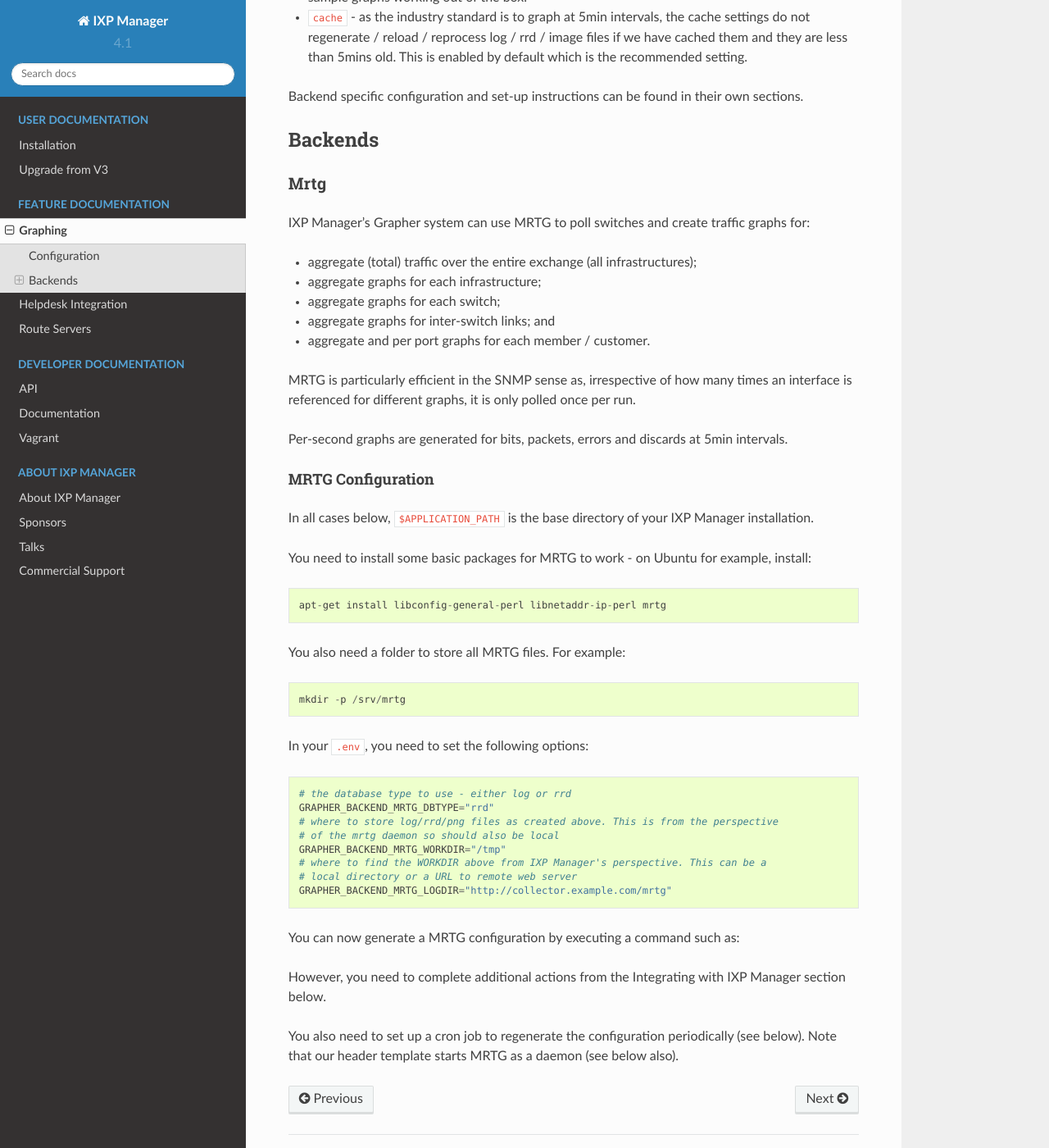
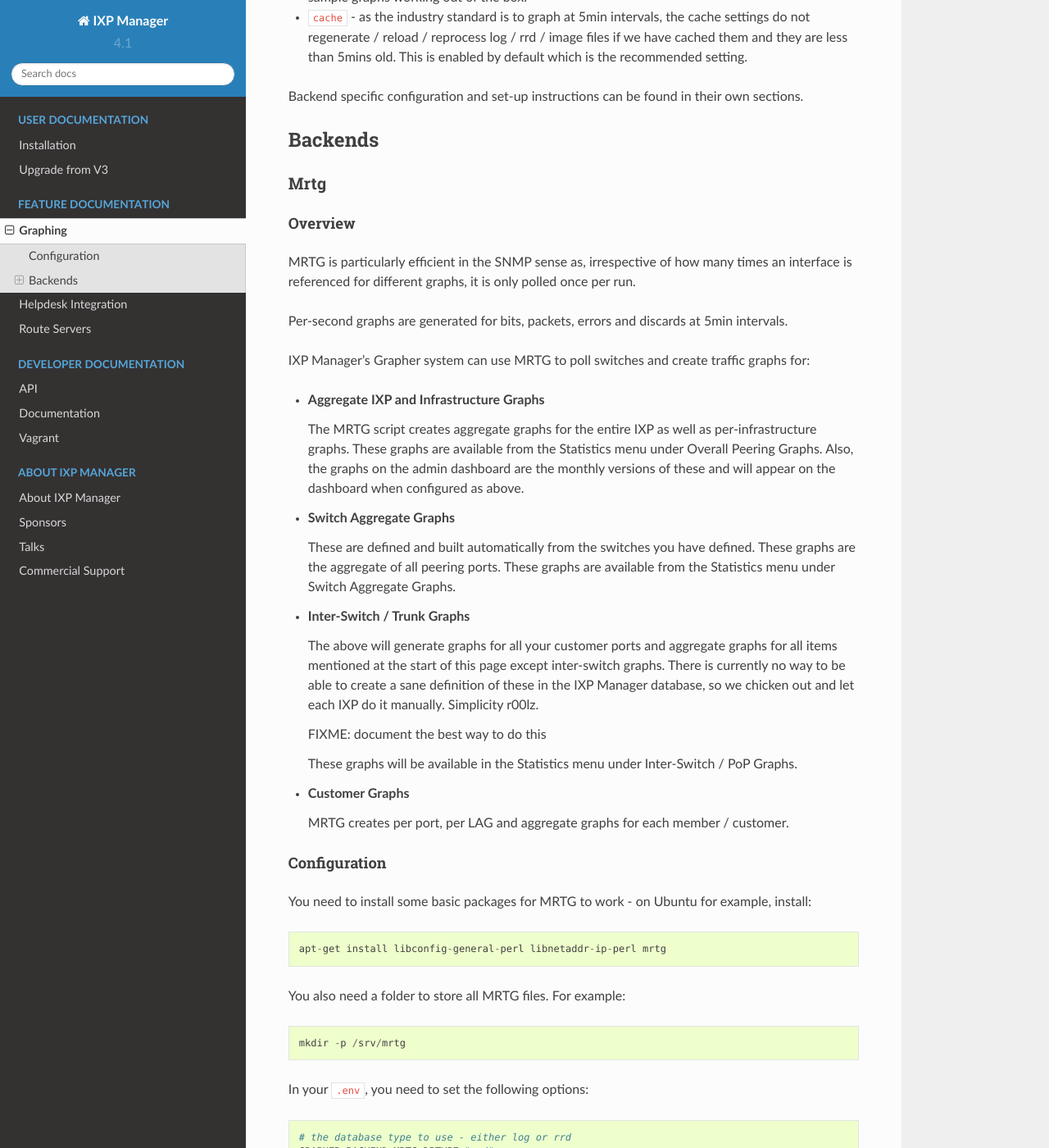
Before and after one commit to Cloudxtreme/ixp-manager-docs, a Sphinx documentation site: the page built from docs/features/graphing.rst, in a window 1280 px wide and 1400 px high, scrolled down 957 px. Shown: the whole window at 82% size. Built offline with Sphinx 7.4.7 and the Read the Docs theme 2.0.0, drawn with Linux system fonts in a browser that asks for light colours; some of the changed text lies outside the part shown.

Commit message:
More MRTG backend docs

```diff
--- a/docs/features/graphing.rst
+++ b/docs/features/graphing.rst
@@ -1,4 +1,4 @@
-.. _features-graphing
+.. _features-graphing:
 
 Graphing
 ======================
@@ -39,22 +39,38 @@
 Mrtg
 +++++
 
-IXP Manager's Grapher system can use MRTG to poll switches and create traffic graphs for:
-
-* aggregate (total) traffic over the entire exchange (all infrastructures);
-* aggregate graphs for each infrastructure;
-* aggregate graphs for each switch;
-* aggregate graphs for inter-switch links; and
-* aggregate and per port graphs for each member / customer.
+Overview
+%%%%%%%%%
 
 MRTG is particularly efficient in the SNMP sense as, irrespective of how many times an interface is referenced for different graphs, it is only polled once per run.
 
 Per-second graphs are generated for bits, packets, errors and discards at 5min intervals.
 
-MRTG Configuration
+IXP Manager's Grapher system can use MRTG to poll switches and create traffic graphs for:
+
+* **Aggregate IXP and Infrastructure Graphs**
+
+  The MRTG script creates aggregate graphs for the entire IXP as well as per-infrastructure graphs. These graphs are available from the Statistics menu under Overall Peering Graphs. Also, the graphs on the admin dashboard are the monthly versions of these and will appear on the dashboard when configured as above.
+
+* **Switch Aggregate Graphs**
+
+  These are defined and built automatically from the switches you have defined. These graphs are the aggregate of all peering ports. These graphs are available from the Statistics menu under Switch Aggregate Graphs.
+
+* **Inter-Switch / Trunk Graphs**
+
+  The above will generate graphs for all your customer ports and aggregate graphs for all items mentioned at the start of this page except inter-switch graphs. There is currently no way to be able to create a sane definition of these in the IXP Manager database, so we chicken out and let each IXP do it manually. Simplicity r00lz.
+
+  FIXME: document the best way to do this
+
+  These graphs will be available in the Statistics menu under Inter-Switch / PoP Graphs.
+
+* **Customer Graphs**
+
+  MRTG creates per port, per LAG and aggregate graphs for each member / customer.
+
+
+Configuration
 %%%%%%%%%%%%%%%%%%%%%
-
-In all cases below, ``$APPLICATION_PATH`` is the base directory of your IXP Manager installation.
 
 You need to install some basic packages for MRTG to work - on Ubuntu for example, install:
 
@@ -84,6 +100,49 @@
 
 You can now generate a MRTG configuration by executing a command such as:
 
-However, you need to complete additional actions from the Integrating with IXP Manager section below.
+::
 
-You also need to set up a cron job to regenerate the configuration periodically (see below). Note that our header template starts MRTG as a daemon (see below also).
+  # output to stdout:
+  ./artisan grapher:generate-configuration -B mrtg
+  # output to a named file
+  ./artisan grapher:generate-configuration -B mrtg -O /tmp/mrtg.cfg.candidate
+
+You could also combine a syntax check before putting the resultant file live. Here's a complete example that could be run via cron:
+
+::
+
+  #! /bin/sh
+
+  APPLICATION_PATH=/srv/ixp
+
+  # Synchronise configuration files
+  ${APPLICATION_PATH}/artisan grapher:generate-configuration -B mrtg -O /tmp/mrtg.cfg.candidate
+
+  /usr/bin/mrtg --check /tmp/mrtg.cfg.candidate                 \
+    && /bin/mv /tmp/mrtg.cfg.candidate /etc/mrtg/mrtg.cfg
+
+Note that our header template starts MRTG as a daemon. On FreeBSD, MRTG comes with an initd script by default and you can kick it off on boot with something like the following in rc.conf:
+
+::
+
+  mrtg_daemon_enable="YES"
+  mrtg_daemon_config="/etc/mrtg/mrtg.cfg"
+
+However, on Ubuntu it does not but it comes with a /etc/cron.d/mrtg file which kicks it off every five minutes (it will daemonise the first time and further cron jobs will have no effect). If you use this method, you will need to have your periodic update script restart / stop the daemon when the configuration changes.
+
+To start and stop it via standard initd scripts on Ubuntu, use `an initd script such as this <https://github.com/inex/IXP-Manager/blob/master/tools/runtime/mrtg/ubuntu-mrtg-initd>`_ (`source <http://www.iceflatline.com/2009/08/how-to-install-and-configure-mrtg-on-ubuntu-server/>`_):
+
+::
+
+  cp $APPLICATION_PATH/tools/runtime/mrtg/ubuntu-mrtg-initd /etc/init.d/mrtg
+  chmod +x /etc/init.d/mrtg
+  update-rc.d mrtg defaults
+  /etc/init.d/mrtg start
+
+Remember to disable the default cron job for MRTG on Ubuntu!
+
+Customising the Configuration
+%%%%%%%%%%%%%%%%%%%%%%%%%%%%%%
+
+Inserting Traffic Data Into the Database
+%%%%%%%%%%%%%%%%%%%%%%%%%%%%%%%%%%%%%%%%
--- a/docs/features/helpdesk-integration.rst
+++ b/docs/features/helpdesk-integration.rst
@@ -1,4 +1,4 @@
-.. _features-helpdesk-integration
+.. _features-helpdesk-integration:
 
 Helpdesk Integration
 ======================
--- a/docs/features/route-servers.rst
+++ b/docs/features/route-servers.rst
@@ -1,4 +1,4 @@
-.. _features-route-servers
+.. _features-route-servers:
 
 Route Servers
 =================
```
